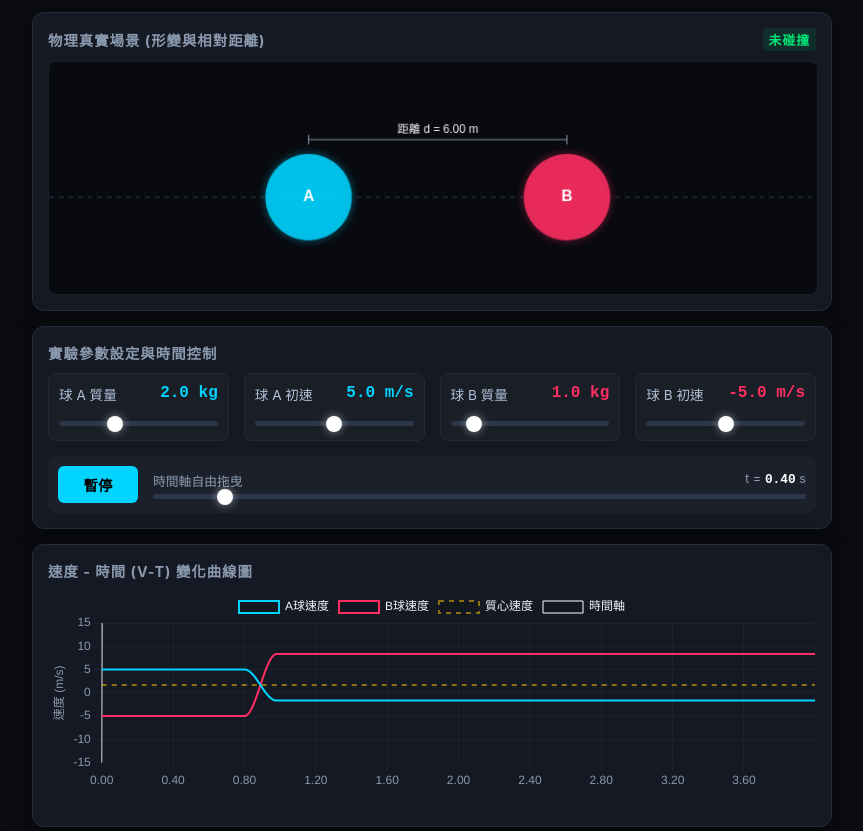
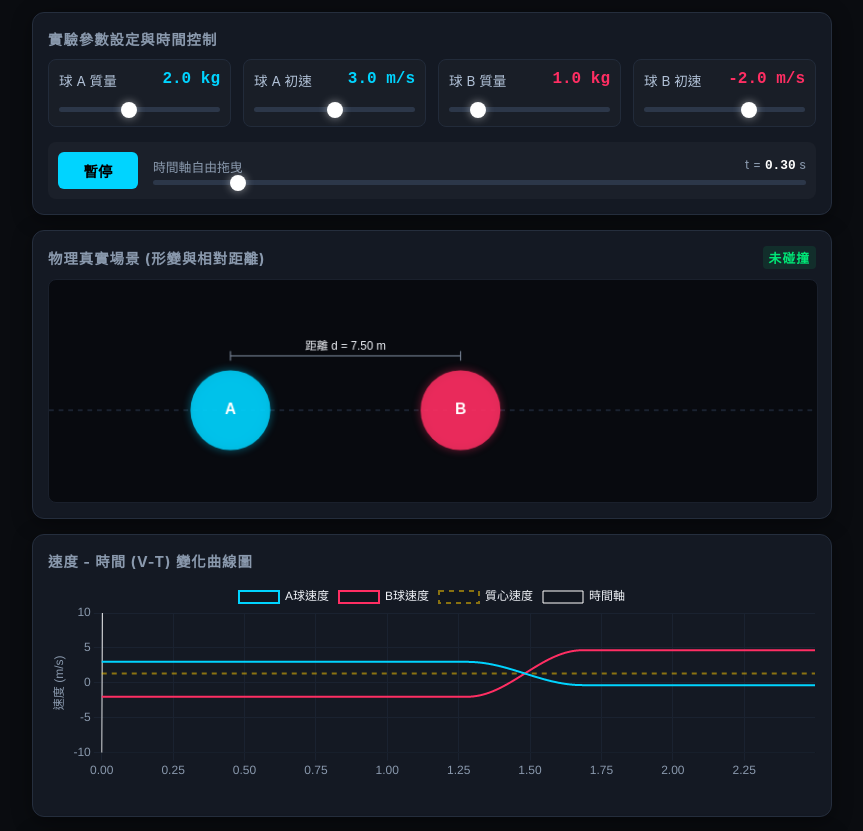
Before and after one commit to overgipy/GP-Physics, a plain HTML site: page elastic-collision/index.html in a window 1280 px wide. Shown: the part 111-942 px from the top of the page, without its empty margins (208-1071 px from the left). Drawn offline with nearby package versions, Linux system fonts and the light colour scheme; animation ran at ten frames a second.

Commit message:
Update index.html

```diff
--- a/elastic-collision/index.html
+++ b/elastic-collision/index.html
@@ -3,7 +3,7 @@
 <head>
     <meta charset="UTF-8">
     <meta name="viewport" content="width=device-width, initial-scale=1.0">
-    <title>一維完全彈性碰撞模擬器 - 視覺優化版</title>
+    <title>一維完全彈性碰撞模擬器 - 完美教學版</title>
     <script src="https://cdn.jsdelivr.net/npm/chart.js"></script>
     <style>
         :root {
@@ -53,17 +53,8 @@
             display: flex; justify-content: space-between; align-items: center;
         }
 
-        #canvas-container {
-            width: 100%; display: flex; justify-content: center;
-            background: #080a0f; border-radius: 8px; overflow: hidden; border: 1px solid #1a202c;
-            padding: 20px 0;
-        }
-        canvas { width: 100%; height: auto; max-height: 200px; display: block; }
-
-        .controls-grid {
-            display: grid; grid-template-columns: repeat(auto-fit, minmax(180px, 1fr)); gap: 15px; margin-bottom: 15px;
-        }
-
+        /* 控制區樣式 */
+        .controls-grid { display: grid; grid-template-columns: repeat(auto-fit, minmax(170px, 1fr)); gap: 12px; margin-bottom: 15px; }
         .control-group { background-color: rgba(255,255,255,0.02); padding: 10px; border-radius: 8px; border: 1px solid #222b3a; }
         .control-label { display: flex; justify-content: space-between; font-size: 0.85rem; margin-bottom: 6px; color: #b0c0d6; }
         .control-label b { font-family: monospace; font-size: 1rem; }
@@ -80,7 +71,7 @@
         }
 
         .playback-bar {
-            display: flex; align-items: center; gap: 15px; margin-top: 10px;
+            display: flex; align-items: center; gap: 15px; margin-top: 5px;
             background: rgba(255,255,255,0.03); padding: 10px; border-radius: 8px;
         }
 
@@ -90,8 +81,18 @@
         }
         button:hover { opacity: 0.9; box-shadow: 0 0 10px rgba(0, 212, 255, 0.5); }
 
+        /* 動畫區樣式 */
+        #canvas-container {
+            width: 100%; display: flex; justify-content: center;
+            background: #080a0f; border-radius: 8px; overflow: hidden; border: 1px solid #1a202c;
+            padding: 15px 0;
+        }
+        canvas { width: 100%; height: auto; max-height: 200px; display: block; }
+
+        /* 圖表區樣式 */
         .chart-container { position: relative; width: 100%; height: 220px; }
 
+        /* 儀表板樣式 */
         .dashboard-grid { display: grid; grid-template-columns: repeat(auto-fit, minmax(120px, 1fr)); gap: 10px; }
         .meter { background: #111622; padding: 12px; border-radius: 8px; text-align: center; border: 1px solid #1f2736; }
         .meter-title { font-size: 0.75rem; color: var(--text-muted); margin-bottom: 4px; }
@@ -110,33 +111,23 @@
 
     <div class="container">
         <div class="card">
-            <div class="card-title">
-                <span>物理真實場景 (形變與相對距離)</span>
-                <span id="collision-indicator" style="font-size:0.8rem; padding:2px 6px; border-radius:4px;">未碰撞</span>
-            </div>
-            <div id="canvas-container">
-                <canvas id="simCanvas" width="800" height="200"></canvas>
-            </div>
-        </div>
-
-        <div class="card">
             <div class="card-title">實驗參數設定與時間控制</div>
             <div class="controls-grid">
                 <div class="control-group">
                     <div class="control-label">球 A 質量 <b class="cyan-text"><span id="lbl_mA">2.0</span> kg</b></div>
-                    <input type="range" id="param_mA" min="0.5" max="5.0" value="2.0" step="0.1">
+                    <input type="range" id="param_mA" min="0.5" max="4.0" value="2.0" step="0.1">
                 </div>
                 <div class="control-group">
-                    <div class="control-label">球 A 初速 <b class="cyan-text"><span id="lbl_vA">5.0</span> m/s</b></div>
-                    <input type="range" id="param_vA" min="0.0" max="10.0" value="5.0" step="0.5">
+                    <div class="control-label">球 A 初速 <b class="cyan-text"><span id="lbl_vA">3.0</span> m/s</b></div>
+                    <input type="range" id="param_vA" min="0.0" max="6.0" value="3.0" step="0.5">
                 </div>
                 <div class="control-group">
                     <div class="control-label">球 B 質量 <b class="pink-text"><span id="lbl_mB">1.0</span> kg</b></div>
-                    <input type="range" id="param_mB" min="0.5" max="5.0" value="1.0" step="0.1">
+                    <input type="range" id="param_mB" min="0.5" max="4.0" value="1.0" step="0.1">
                 </div>
                 <div class="control-group">
-                    <div class="control-label">球 B 初速 <b class="pink-text"><span id="lbl_vB">-5.0</span> m/s</b></div>
-                    <input type="range" id="param_vB" min="-10.0" max="0.0" value="-5.0" step="0.5">
+                    <div class="control-label">球 B 初速 <b class="pink-text"><span id="lbl_vB">-2.0</span> m/s</b></div>
+                    <input type="range" id="param_vB" min="-6.0" max="0.0" value="-2.0" step="0.5">
                 </div>
             </div>
 
@@ -147,8 +138,18 @@
                         <span>時間軸自由拖曳</span>
                         <span>t = <b id="lbl_time" style="color:#fff; font-family:monospace;">0.00</b> s</span>
                     </div>
-                    <input type="range" id="timeSlider" min="0" max="1999" value="0">
+                    <input type="range" id="timeSlider" min="0" max="1249" value="0">
                 </div>
+            </div>
+        </div>
+
+        <div class="card">
+            <div class="card-title">
+                <span>物理真實場景 (形變與相對距離)</span>
+                <span id="collision-indicator" style="font-size:0.8rem; padding:2px 6px; border-radius:4px;">未碰撞</span>
+            </div>
+            <div id="canvas-container">
+                <canvas id="simCanvas" width="800" height="200"></canvas>
             </div>
         </div>
 
@@ -194,12 +195,12 @@
         const canvas = document.getElementById('simCanvas');
         const ctx = canvas.getContext('2d');
 
-        // --- 核心物理比例尺與常數 ---
-        const DT = 0.002;          // 時間步長 0.002s
-        const TOTAL_STEPS = 2000;  // 總時長 4.0s
-        const R_METER = 1.0;       // 球的真實物理半徑 (1公尺)
-        const K_SPRING = 200;      // 彈簧常數調軟！讓碰撞時間拉長到肉眼可見 (約0.4秒)
-        const SCALE = 45;          // 畫面比例：1公尺 = 45像素
+        // --- 重新調校的完美物理比例尺 ---
+        const DT = 0.002;          // 時間步長
+        const TOTAL_STEPS = 1250;  // 總時長縮短為 2.5s (能將碰撞時間放大顯示)
+        const R_METER = 1.3;       // 放大物理半徑(1.3公尺)，避免高動能時完全穿透
+        const K_SPRING = 40;       // 更軟的彈簧！拉長碰撞時間 (約佔圖表25%~35%)
+        const SCALE = 32;          // 畫面比例：1公尺 = 32像素 (畫布800px對應25公尺)
         const R_PX = R_METER * SCALE;
 
         let simulationHistory = [];
@@ -230,14 +231,13 @@
             let mB = parseFloat(pmB.value);
             let vB = parseFloat(pvB.value);
 
-            // 初始位置設定：A在左(4m)，B在右(14m)，總畫布約寬度18m
-            let xA = 4.0;
+            // 初始位置拉近：A在左(5m)，B在右(14m)，總長度約25m
+            let xA = 5.0;
             let xB = 14.0;
 
             for (let step = 0; step < TOTAL_STEPS; step++) {
                 let t = step * DT;
 
-                // 距離與壓縮量
                 let dx = xB - xA;
                 let distance = Math.abs(dx);
                 let overlap = (R_METER * 2) - distance;
@@ -245,23 +245,19 @@
                 let force = 0;
                 let Us = 0;
 
-                // 發生碰撞形變
                 if (overlap > 0) {
-                    force = K_SPRING * overlap; // 虎克定律
-                    Us = 0.5 * K_SPRING * overlap * overlap; // 彈性位能
+                    force = K_SPRING * overlap;
+                    Us = 0.5 * K_SPRING * overlap * overlap;
                 }
 
-                // 計算加速度 (A在左受向左的力，B在右受向右的力)
                 let aA = -force / mA;
                 let aB = force / mB;
 
-                // 更新速度與位置
                 vA += aA * DT;
                 vB += aB * DT;
                 xA += vA * DT;
                 xB += vB * DT;
 
-                // 能量計算
                 let vc = (mA * vA + mB * vB) / (mA + mB);
                 let Kc = 0.5 * (mA + mB) * vc * vc;
                 let Ktotal = 0.5 * mA * vA * vA + 0.5 * mB * vB * vB;
@@ -282,11 +278,9 @@
             const labels = simulationHistory.map(d => d.t.toFixed(2));
             const dataA = simulationHistory.map(d => d.vA);
             const dataB = simulationHistory.map(d => d.vB);
-            const dataVc = simulationHistory.map(d => d.vc); // 質心速度線
+            const dataVc = simulationHistory.map(d => d.vc);
 
-            if(chartInstance) {
-                chartInstance.destroy();
-            }
+            if(chartInstance) { chartInstance.destroy(); }
 
             chartInstance = new Chart(ctxChart, {
                 type: 'line',
@@ -318,7 +312,6 @@
             lblTime.innerText = data.t.toFixed(2);
             timeSlider.value = currentIndex;
 
-            // 更新儀表板數據
             document.getElementById('dat_vA').innerHTML = `${data.vA.toFixed(2)}<span class="unit">m/s</span>`;
             document.getElementById('dat_vB').innerHTML = `${data.vB.toFixed(2)}<span class="unit">m/s</span>`;
             document.getElementById('dat_vc').innerHTML = `${data.vc.toFixed(2)}<span class="unit">m/s</span>`;
@@ -326,7 +319,6 @@
             document.getElementById('dat_Kint').innerHTML = `${data.Kint.toFixed(2)}<span class="unit">J</span>`;
             document.getElementById('dat_Us').innerHTML = `${data.Us.toFixed(2)}<span class="unit">J</span>`;
 
-            // 狀態指示燈
             if (data.overlap > 0) {
                 colIndicator.innerText = "💥 壓縮形變中";
                 colIndicator.style.backgroundColor = "rgba(255, 46, 99, 0.2)";
@@ -337,48 +329,39 @@
                 colIndicator.style.color = "#00e676";
             }
 
-            // 更新圖表上的垂直時間線
-            const minV = -15, maxV = 15;
+            const minV = -10, maxV = 10;
             chartInstance.data.datasets[3].data = [
                 {x: chartInstance.data.labels[currentIndex], y: minV},
                 {x: chartInstance.data.labels[currentIndex], y: maxV}
             ];
             chartInstance.update('none');
 
-            // --- Canvas 繪圖 ---
             ctx.clearRect(0, 0, canvas.width, canvas.height);
-            let cy = canvas.height / 2 + 20; // 稍微往下移，留出上方畫距離線的空間
+            let cy = canvas.height / 2 + 20;
 
-            // 畫中心軌道線
             ctx.strokeStyle = '#1a2230'; ctx.lineWidth = 2; ctx.setLineDash([5, 5]);
             ctx.beginPath(); ctx.moveTo(0, cy); ctx.lineTo(canvas.width, cy); ctx.stroke(); ctx.setLineDash([]);
 
-            // 換算畫面座標
             let px_xA = data.xA * SCALE;
             let px_xB = data.xB * SCALE;
             let px_overlap = data.overlap * SCALE;
 
-            // 繪製上方「距離 d = ...」標示線
+            // 繪製距離標示線
             ctx.strokeStyle = '#8a99ad'; ctx.lineWidth = 1;
             ctx.beginPath();
             ctx.moveTo(px_xA, cy - R_PX - 15);
             ctx.lineTo(px_xB, cy - R_PX - 15);
             ctx.stroke();
-
-            // 兩端的垂直小短線
             ctx.beginPath(); ctx.moveTo(px_xA, cy - R_PX - 20); ctx.lineTo(px_xA, cy - R_PX - 10); ctx.stroke();
             ctx.beginPath(); ctx.moveTo(px_xB, cy - R_PX - 20); ctx.lineTo(px_xB, cy - R_PX - 10); ctx.stroke();
-
-            // 距離文字
             ctx.fillStyle = '#f0f3f8'; ctx.font = '12px sans-serif'; ctx.textAlign = 'center';
             ctx.fillText(`距離 d = ${data.distance.toFixed(2)} m`, (px_xA + px_xB) / 2, cy - R_PX - 25);
 
-            // 完美的形變數學：若壓縮，rx 減少一半，兩球邊緣剛好完美貼齊在中心
+            // 真實物理面積守恆形變算法: rx * ry = R^2
             let rx = R_PX - (px_overlap / 2);
-            let ry = R_PX + (px_overlap * 0.6); // 縱向稍微隆起表現體積守恆
-            if (rx < 5) rx = 5; // 極限保護
+            if (rx < 8) rx = 8;
+            let ry = (R_PX * R_PX) / rx; // 上下真實隆起
 
-            // 畫球 A
             ctx.beginPath();
             ctx.ellipse(px_xA, cy, rx, ry, 0, 0, Math.PI * 2);
             ctx.fillStyle = 'rgba(0, 212, 255, 0.85)';
@@ -386,7 +369,6 @@
             ctx.shadowColor = 'rgba(0, 212, 255, 0.5)';
             ctx.fill();
 
-            // 畫球 B
             ctx.beginPath();
             ctx.ellipse(px_xB, cy, rx, ry, 0, 0, Math.PI * 2);
             ctx.fillStyle = 'rgba(255, 46, 99, 0.85)';
@@ -394,7 +376,6 @@
             ctx.shadowColor = 'rgba(255, 46, 99, 0.5)';
             ctx.fill();
 
-            // 標籤文字
             ctx.shadowBlur = 0; ctx.fillStyle = '#fff'; ctx.font = 'bold 16px sans-serif'; ctx.textBaseline = 'middle';
             ctx.fillText('A', px_xA, cy);
             ctx.fillText('B', px_xB, cy);
@@ -402,7 +383,7 @@
 
         function tick() {
             if (isPlaying) {
-                currentIndex += 4; // 播放速度微調
+                currentIndex += 3; // 優化播放速度感
                 if (currentIndex >= TOTAL_STEPS) currentIndex = 0;
                 renderFrame();
             }
@@ -414,10 +395,7 @@
             lblvA.innerText = parseFloat(pvA.value).toFixed(1);
             lblmB.innerText = parseFloat(pmB.value).toFixed(1);
             lblvB.innerText = parseFloat(pvB.value).toFixed(1);
-
-            runPhysicsSimulation();
-            initChart();
-            renderFrame();
+            runPhysicsSimulation(); initChart(); renderFrame();
         }
 
         btnPlayPause.addEventListener('click', () => {
@@ -426,20 +404,13 @@
         });
 
         timeSlider.addEventListener('input', function() {
-            isPlaying = false;
-            btnPlayPause.innerText = '播放';
-            currentIndex = parseInt(this.value);
-            renderFrame();
+            isPlaying = false; btnPlayPause.innerText = '播放';
+            currentIndex = parseInt(this.value); renderFrame();
         });
 
-        [pmA, pvA, pmB, pvB].forEach(slider => {
-            slider.addEventListener('input', refreshExperiment);
-        });
+        [pmA, pvA, pmB, pvB].forEach(slider => { slider.addEventListener('input', refreshExperiment); });
 
-        // 啟動
-        runPhysicsSimulation();
-        initChart();
-        requestAnimationFrame(tick);
+        runPhysicsSimulation(); initChart(); requestAnimationFrame(tick);
     </script>
 </body>
 </html>
```
